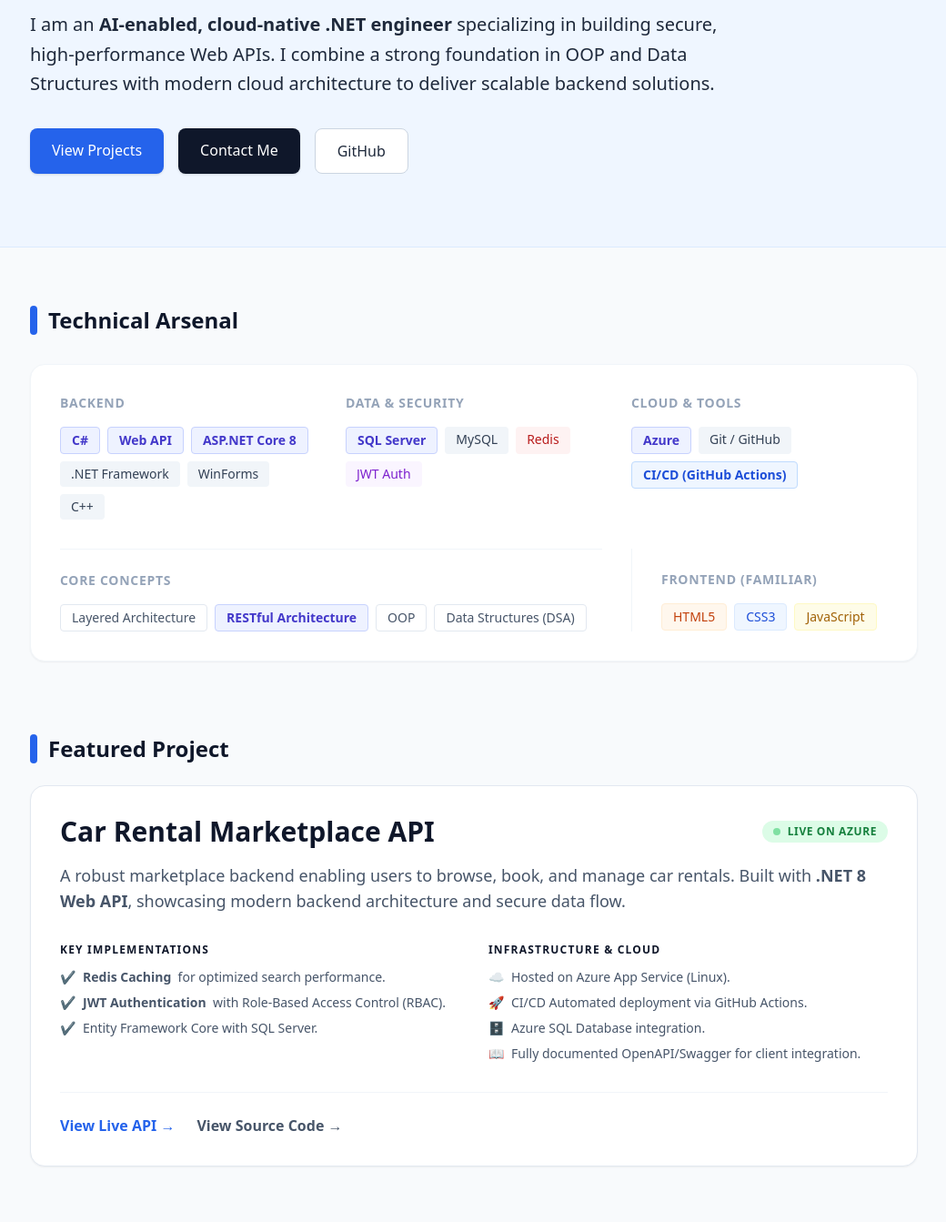
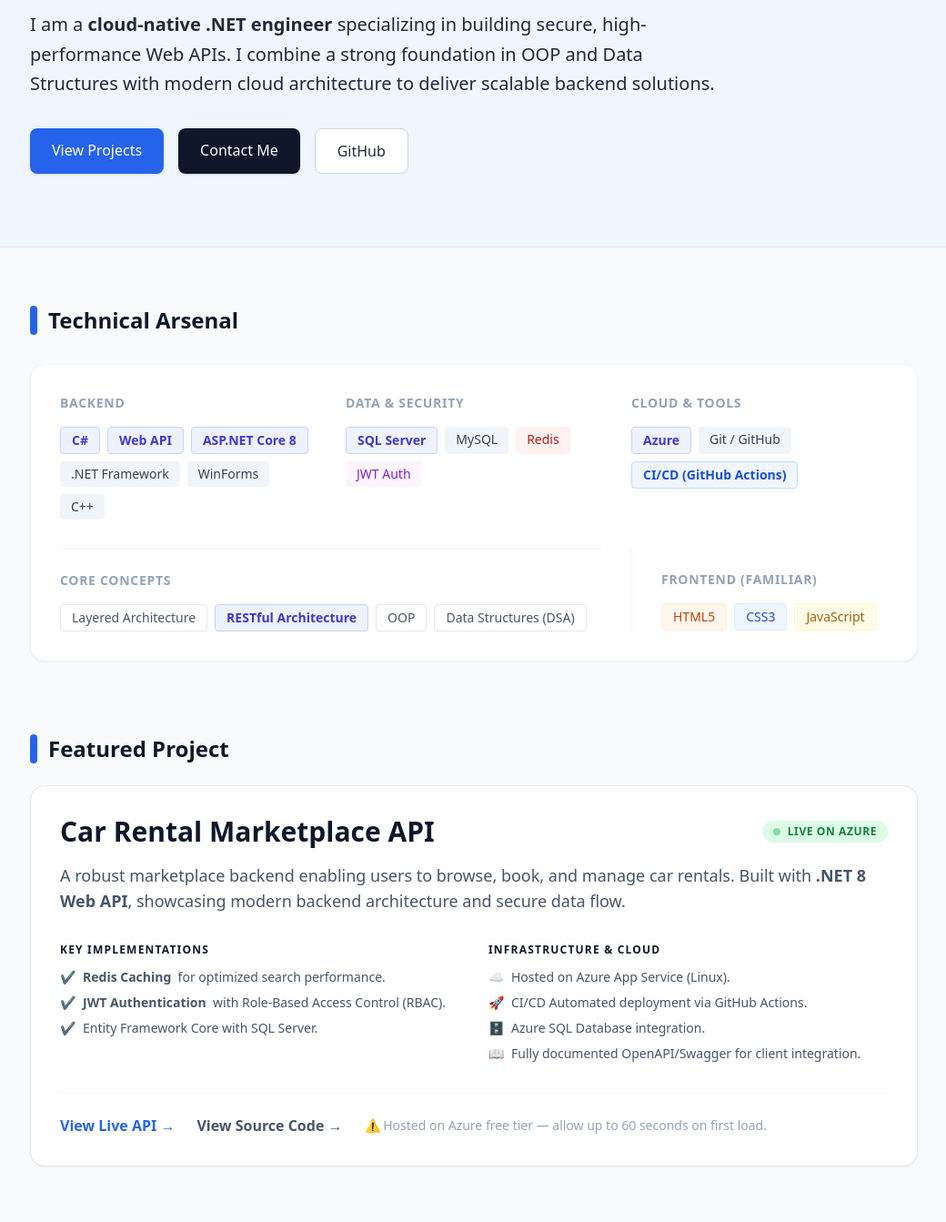
Before and after one commit to Faris-5683/Portfolio, a plain HTML site: page index.html in a window 1280 px wide. Shown: the part 213-1556 px from the top of the page at 91% size, without its empty margins (119-1159 px from the left). Drawn offline with nearby package versions, Linux system fonts and the light colour scheme.

Commit message:
Update index.html

```diff
--- a/index.html
+++ b/index.html
@@ -30,7 +30,7 @@
             </div>
             <h1 class="text-5xl md:text-6xl font-extrabold text-slate-900 tracking-tight">Faris Khan</h1>
             <p class="mt-6 text-xl text-slate-800 max-w-3xl leading-relaxed">
-                I am an <strong>AI-enabled, cloud-native .NET engineer</strong> specializing in building secure, high-performance Web APIs. I combine a strong foundation in OOP and Data Structures with modern cloud architecture to deliver scalable backend solutions.
+                I am a <strong>cloud-native .NET engineer</strong> specializing in building secure, high-performance Web APIs. I combine a strong foundation in OOP and Data Structures with modern cloud architecture to deliver scalable backend solutions.
             </p>
             <div class="mt-8 flex flex-wrap gap-4">
                 <a href="#projects" class="bg-blue-600 text-white px-6 py-3 rounded-lg font-medium shadow hover:bg-blue-700 transition">View Projects</a>
@@ -140,9 +140,10 @@
                         </div>
                     </div>
 
-                    <div class="mt-8 pt-6 border-t border-slate-100 flex flex-wrap gap-6">
+                    <div class="mt-8 pt-6 border-t border-slate-100 flex flex-wrap items-center gap-6">
                         <a href="https://car-rental-f3apcdfcbjhhfjfy.southeastasia-01.azurewebsites.net/swagger/index.html" target="_blank" class="text-blue-600 font-bold hover:text-blue-800 transition">View Live API →</a>
                         <a href="https://github.com/Faris-5683/CarRental" target="_blank" class="text-slate-600 font-bold hover:text-slate-900 transition">View Source Code →</a>
+                        <span class="text-slate-400 text-sm">⚠️ Hosted on Azure free tier — allow up to 60 seconds on first load.</span>
                     </div>
                 </div>
             </div>
@@ -218,7 +219,7 @@
         <section id="contact" class="bg-slate-900 rounded-3xl p-10 md:p-16 text-center text-white shadow-lg">
             <h2 class="text-3xl font-bold mb-4">Let's Build Something Great</h2>
             <p class="text-slate-300 max-w-2xl mx-auto mb-8 text-lg">
-                I’m actively seeking opportunities where I can contribute as a Cloud Native Engineer, working on real-world problems with modern technologies like .NET and Azure. Feel free to reach out—whether it’s for an opportunity, collaboration, or just a conversation about tech.
+                I'm actively seeking opportunities where I can contribute as a Cloud Native Engineer, working on real-world problems with modern technologies like .NET and Azure. Feel free to reach out—whether it's for an opportunity, collaboration, or just a conversation about tech.
             </p>
             <div class="flex flex-col sm:flex-row justify-center gap-4">
                 <a href="mailto:fariskhan.tech@gmail.com" class="bg-blue-600 hover:bg-blue-500 text-white font-bold py-3 px-8 rounded-lg transition-colors shadow-md">
```
